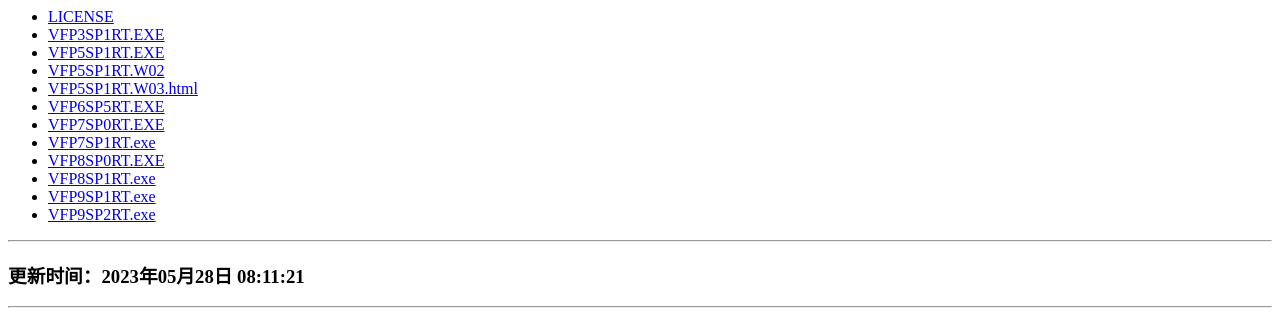
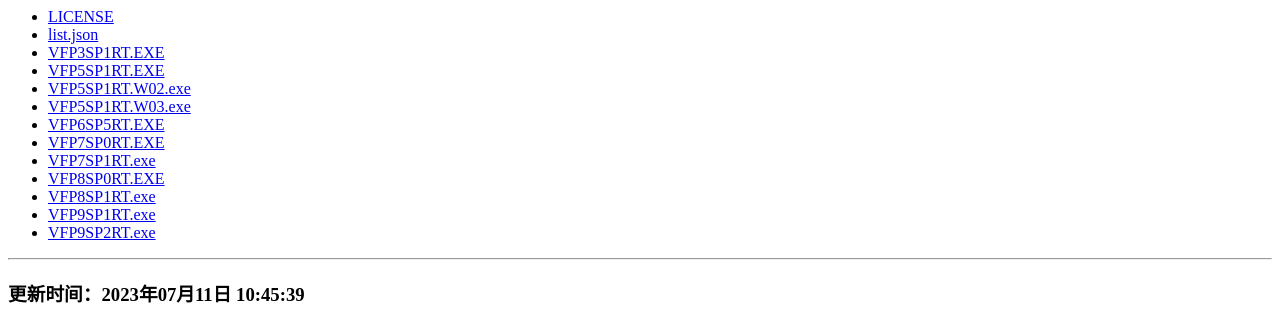
Before and after one commit to gfdgd-xi/wine-runner-websize-foxpro, a plain HTML site: page index.html in a window 1280 px wide. Shown: the part 81-404 px from the top of the page. Drawn offline with Linux system fonts and the light colour scheme.

Commit message:
更新首页

```diff
--- a/index.html
+++ b/index.html
@@ -10,10 +10,11 @@
         <ul>
 
           <li><a href="LICENSE">LICENSE</a></li>
+          <li><a href="list.json">list.json</a></li>
           <li><a href="VFP3SP1RT.EXE">VFP3SP1RT.EXE</a></li>
           <li><a href="VFP5SP1RT.EXE">VFP5SP1RT.EXE</a></li>
-          <li><a href="VFP5SP1RT.W02">VFP5SP1RT.W02</a></li>
-          <li><a href="VFP5SP1RT.W03.html">VFP5SP1RT.W03.html</a></li>
+          <li><a href="VFP5SP1RT.W02.exe">VFP5SP1RT.W02.exe</a></li>
+          <li><a href="VFP5SP1RT.W03.exe">VFP5SP1RT.W03.exe</a></li>
           <li><a href="VFP6SP5RT.EXE">VFP6SP5RT.EXE</a></li>
           <li><a href="VFP7SP0RT.EXE">VFP7SP0RT.EXE</a></li>
           <li><a href="VFP7SP1RT.exe">VFP7SP1RT.exe</a></li>
@@ -22,7 +23,7 @@
           <li><a href="VFP9SP1RT.exe">VFP9SP1RT.exe</a></li>
           <li><a href="VFP9SP2RT.exe">VFP9SP2RT.exe</a></li>     </ul>
         <hr/>
-        <h3>更新时间：2023年05月28日 08:11:21</h3>
+        <h3>更新时间：2023年07月11日 10:45:39</h3>
         <hr/>
         <h1 id="copyright">©2020~2023 gfdgd xi</h1>
 </body>
```
